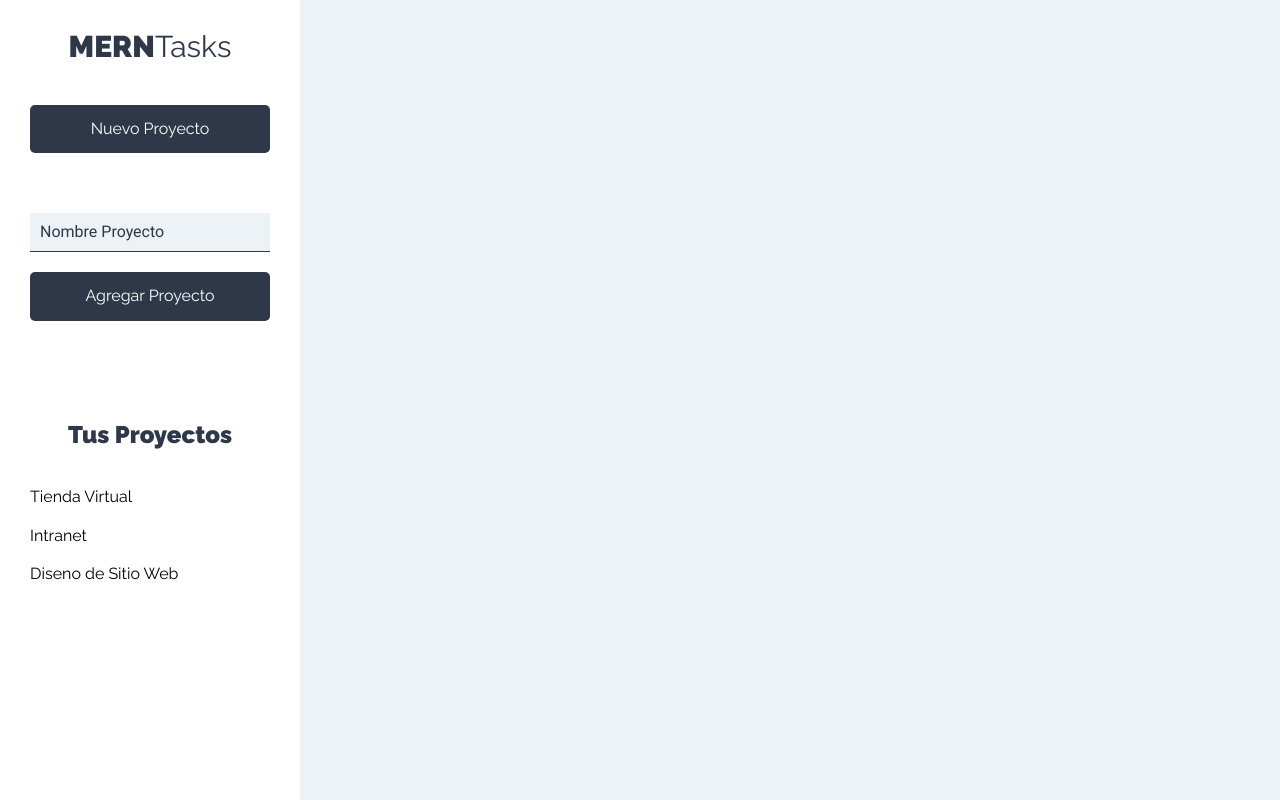
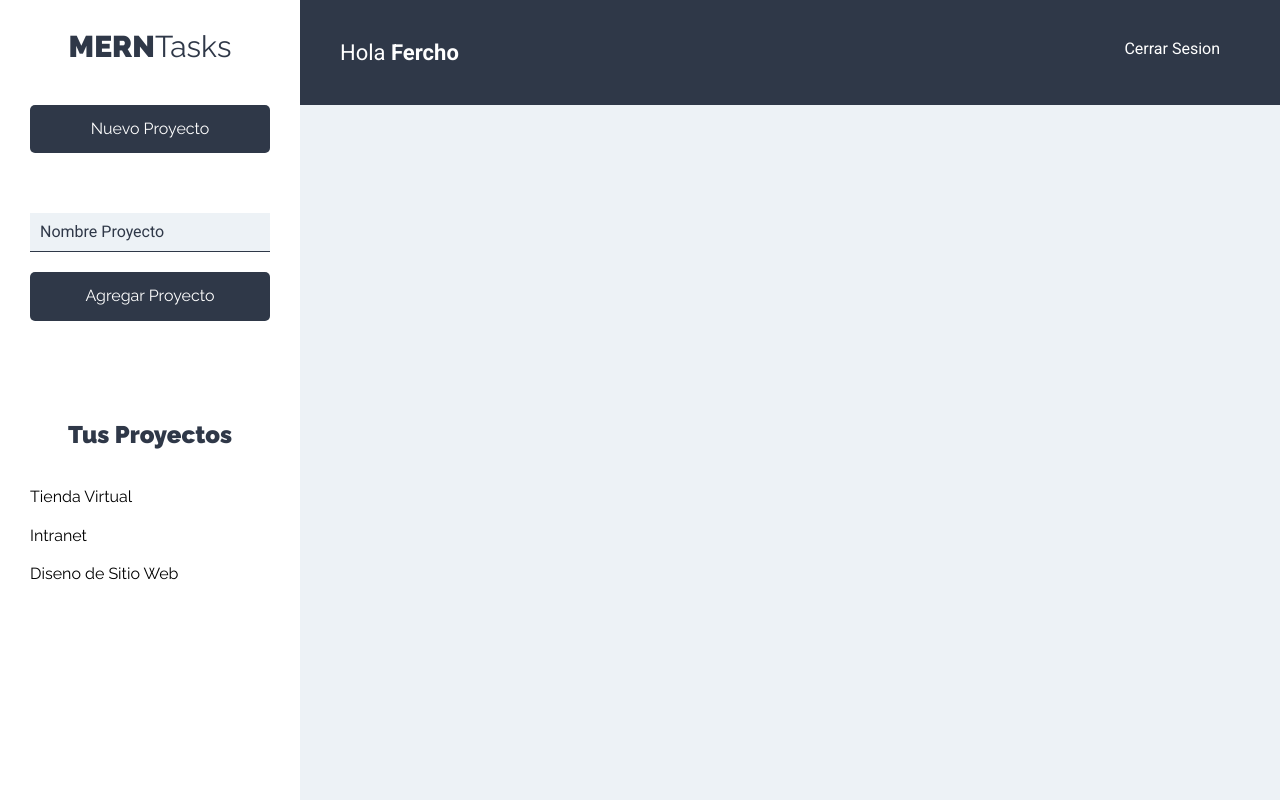
Before and after one commit to ferna2g/client-admin, a React (Create React App) app: page /proyectos in a window 1280 px wide. Built offline with nearby package versions, Linux system fonts and the light colour scheme.

Commit message:
creando el componente Barra para el header y agregandolo a Proyectos

```diff
--- /dev/null
+++ b/src/components/layout/Barra.jsx
@@ -0,0 +1,15 @@
+import React from 'react'
+
+const Barra = () => {
+  return (
+    <header className="app-header">
+      <p className="nombre-usuario">Hola <span>Fercho</span></p>
+
+      <nav className="nav-principal">
+          <a href="#">Cerrar Sesion</a>
+      </nav>
+    </header>
+  )
+}
+
+export default Barra
--- a/src/components/proyectos/Proyectos.jsx
+++ b/src/components/proyectos/Proyectos.jsx
@@ -1,11 +1,13 @@
 import React from 'react'
 import Sidebar from '../layout/Sidebar'
+import Barra from '../layout/Barra'
 
 const Proyectos = () => {
   return (
     <div className="contenedor-app">
      <Sidebar />
       <div className="seccion-principal">
+      <Barra />
         <main>
           <div className="contenedor-tareas">
 
```
